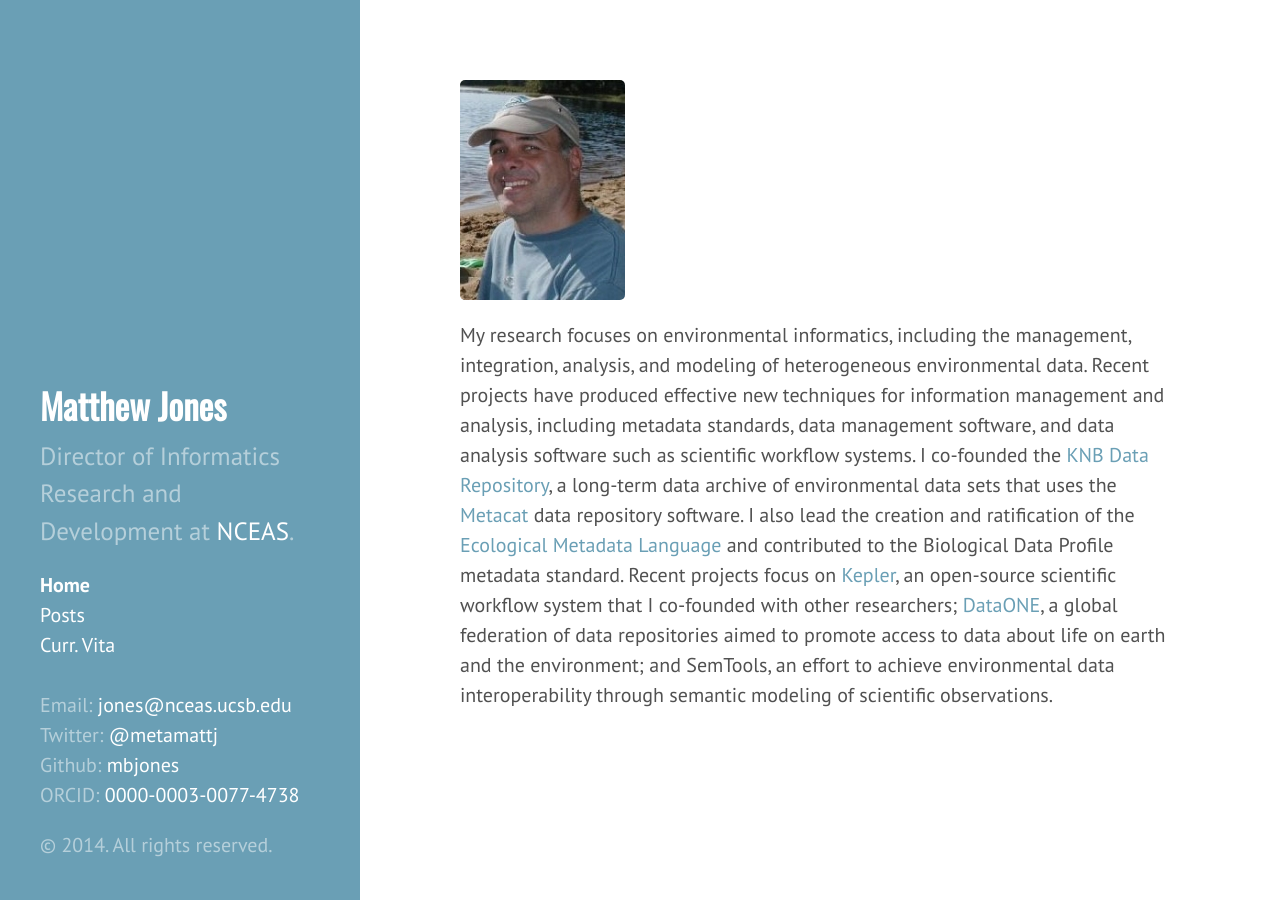
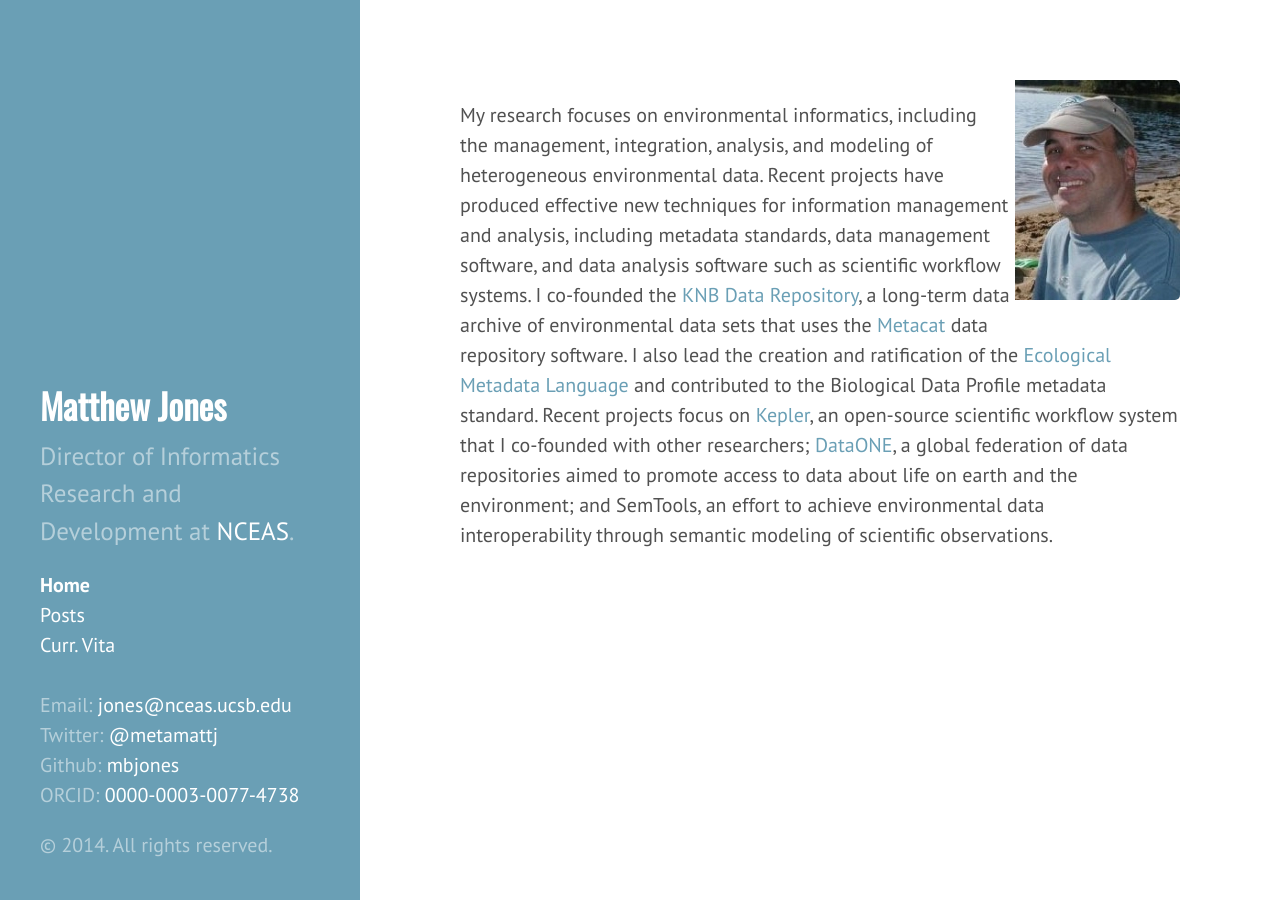
Before and after one commit to mbjones/mbjones.github.io, a Jekyll site: the page built from index.md, in a window 1280 px wide. Built offline with Jekyll 4.4.1, drawn with Linux system fonts in a browser that asks for light colours; Markdown is read by kramdown in place of the engine named in the settings.

Commit message:
Right justified the index page image.

```diff
--- a/index.md
+++ b/index.md
@@ -3,4 +3,6 @@ layout: default
 title: Home
 ---
 
-![Matthew Jones]({{ site.url }}/images/jones-portrait-2009.jpg) My research focuses on environmental informatics, including the management, integration, analysis, and modeling of heterogeneous environmental data.  Recent projects have produced effective new techniques for information management and analysis, including metadata standards, data management software, and data analysis software such as scientific workflow systems. I co-founded the [KNB Data Repository](https://knb.ecoinformatics.org), a long-term data archive of environmental data sets that uses the [Metacat](http://knb.ecoinformatics.org/software/metacat) data repository software. I also lead the creation and ratification of the [Ecological Metadata Language](http://knb.ecoinformatics.org/software/eml) and contributed to the Biological Data Profile metadata standard.   Recent projects focus on [Kepler](https://kepler-project.org), an open-source scientific workflow system that I co-founded with other researchers; [DataONE](http://dataone.org), a global federation of data repositories aimed to promote access to data about life on earth and the environment; and SemTools, an effort to achieve environmental data interoperability through semantic modeling of scientific observations.
+<img src="{{ site.url }}/images/jones-portrait-2009.jpg" class="justify_right" />
+
+My research focuses on environmental informatics, including the management, integration, analysis, and modeling of heterogeneous environmental data.  Recent projects have produced effective new techniques for information management and analysis, including metadata standards, data management software, and data analysis software such as scientific workflow systems. I co-founded the [KNB Data Repository](https://knb.ecoinformatics.org), a long-term data archive of environmental data sets that uses the [Metacat](http://knb.ecoinformatics.org/software/metacat) data repository software. I also lead the creation and ratification of the [Ecological Metadata Language](http://knb.ecoinformatics.org/software/eml) and contributed to the Biological Data Profile metadata standard.   Recent projects focus on [Kepler](https://kepler-project.org), an open-source scientific workflow system that I co-founded with other researchers; [DataONE](http://dataone.org), a global federation of data repositories aimed to promote access to data about life on earth and the environment; and SemTools, an effort to achieve environmental data interoperability through semantic modeling of scientific observations.
--- a/public/css/local.css
+++ b/public/css/local.css
@@ -20,3 +20,14 @@
   font-family: "Oswald", serif;
   font-size: 1.75rem;
 }
+
+
+/*
+ * New global styles
+ */
+
+/* Float (images) to the right */
+.justify_right {
+  float: right;
+  padding-left: 5px;
+}
```
